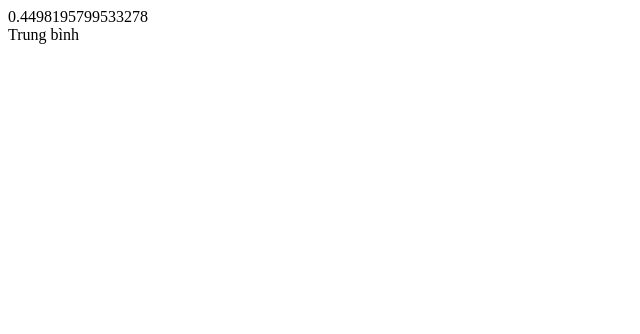
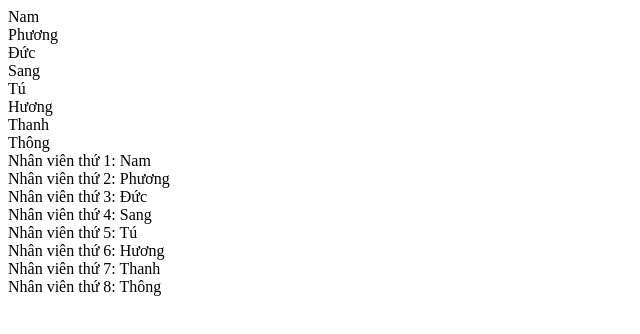
Before and after one commit to vdthanh711/HocVuejs, a Vue app: page / in a window 1280 px wide. Shown: the top 334 px of the page, without its empty margins (0-640 px from the left). Built offline with nearby package versions, Linux system fonts and the light colour scheme.

Commit message:
05122022

```diff
--- a/src/App.vue
+++ b/src/App.vue
@@ -1,16 +1,16 @@
 <template>
   <div id="app">
-    <ConditionalRendering></ConditionalRendering>
+    <ListRendering></ListRendering>
   </div>
 </template>
 
 <script>
-import ConditionalRendering from './components/ConditionalRendering.vue'
+import ListRendering from './components/ListRendering.vue'
 
 export default {
   name: 'App',
   components: {
-    ConditionalRendering
+    ListRendering
   }
 }
 </script>
--- a/src/components/ConditionalRendering.vue
+++ b/src/components/ConditionalRendering.vue
@@ -1,11 +1,36 @@
 <template>
     <div class="ConditionalRendering">
       <!-- v-if, v-else
-      v-else phải đứng ngay sau v-if hoặc v-else-if -->
-      <div>{{Math.random()}}</div>
-      <div v-if="(Math.random()> 0.7)">Lớn</div>
-      <div v-else-if="(Math.random()< 0.3)">Nhỏ</div>
-      <div v-else>Trung bình</div>
+      v-else phải đứng ngay sau v-if hoặc v-else-if
+      Tùy theo giá trị kiểm tra, v-if render ra với giá trị tương ứng -->
+
+      <div class="login1">
+        <div v-if="loginType == 'username'">
+          <label >Username</label>
+          <input placeholder="Enter your username">
+        </div>
+        <div v-else>
+          <label >Email</label>
+          <input placeholder="Enter your email">
+        </div>
+        <button @click="loginTypeButton">Login Type</button>
+      </div>
+      <!-- v-show: sẽ render toàn bộ ngay từ đầu,
+        tùy theo giá trị mà style là display:none  -->
+      <div class="login2">
+        <div v-show="loginType == 'username'">
+          <label >Username</label>
+          <input placeholder="Enter your username">
+        </div>
+        <div v-show="loginType =='Email'">
+          <label >Email</label>
+          <input placeholder="Enter your email">
+        </div>
+        <button @click="loginTypeButton">Login Type</button>
+      </div>
+      <!-- v-for cho object thì sẽ duyệt qua các thuộc tính
+        của object đó  và giá trị tương ứng từng thuộc tính
+      nếu v-if và v-for trên 1 node, v-if sẽ được ưu tiên thực hiện-->
 
 
     </div>
@@ -16,6 +41,23 @@
     name: 'ConditionalRendering',
     props: {
       msg: String
+    },
+    data() {
+      return{
+        loginType: 'username',
+      }
+
+    },
+    methods: {
+      loginTypeButton(){
+        console.log(this.loginType)
+        if(this.loginType === 'username'){
+          return this.loginType = 'Email'
+        }
+        if(this.loginType === 'Email'){
+          return this.loginType = 'username'
+        }
+      }
     }
   }
   </script>
--- /dev/null
+++ b/src/components/ListRendering.vue
@@ -0,0 +1,41 @@
+<template>
+      <div class="ListRendering">
+        <div class="Employees">
+            <div v-for="employee in PMSEmployees" :key="employee.name">{{employee.name}}</div>
+            <div v-for="(employee,index) in PMSEmployees" :key="employee.name">Nhân viên thứ {{(index+1)}}: {{employee.name}}</div>
+        </div>
+
+      </div>
+
+</template>
+
+<script>
+
+
+export default {
+  name: 'ListRendering',
+  props: {
+    msg: String
+  },
+  data() {
+      return{
+        PMSEmployees:[
+          {name:'Nam'},
+          {name:'Phương'},
+          {name:'Đức'},
+          {name:'Sang'},
+          {name:'Tú'},
+          {name:'Hương'},
+          {name:'Thanh'},
+          {name:'Thông'},
+        ]
+      }
+
+    },
+
+}
+</script>
+
+<style scoped>
+
+</style>
```
